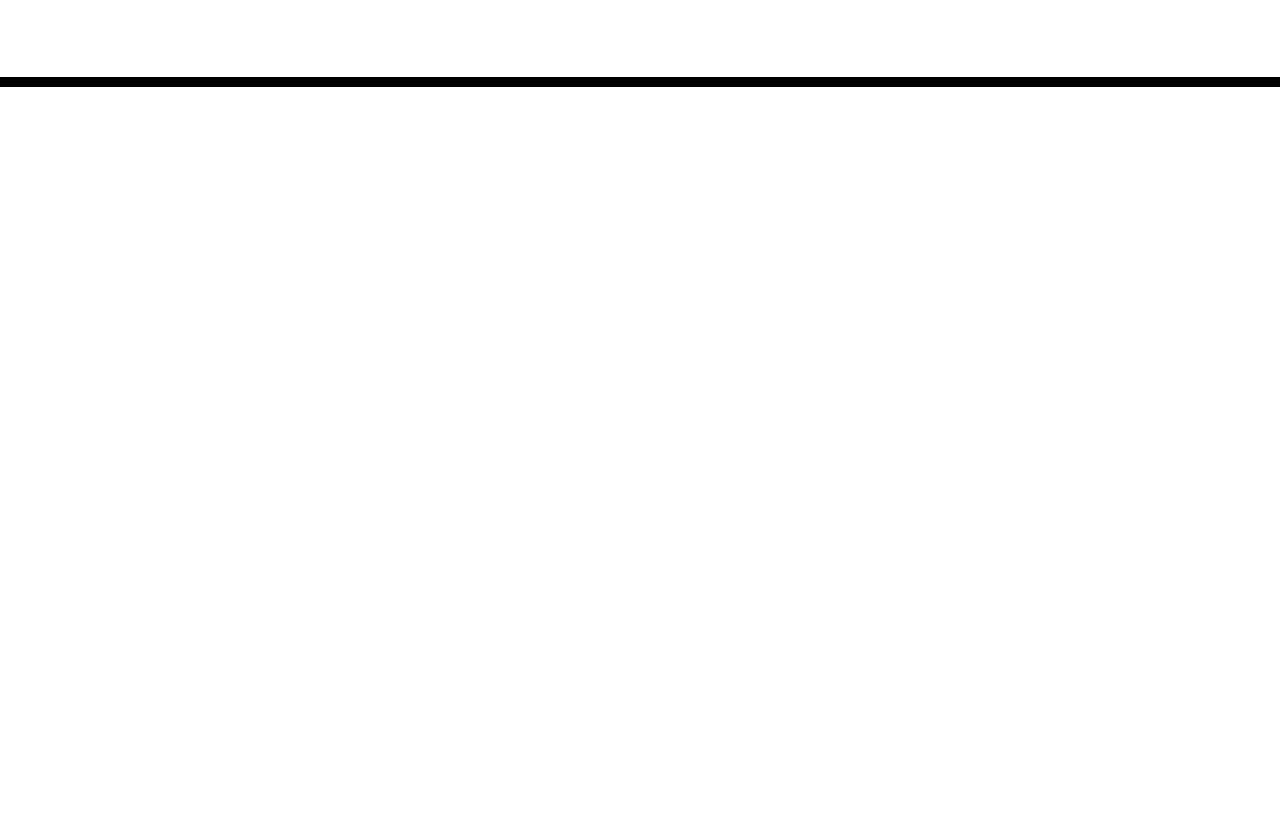
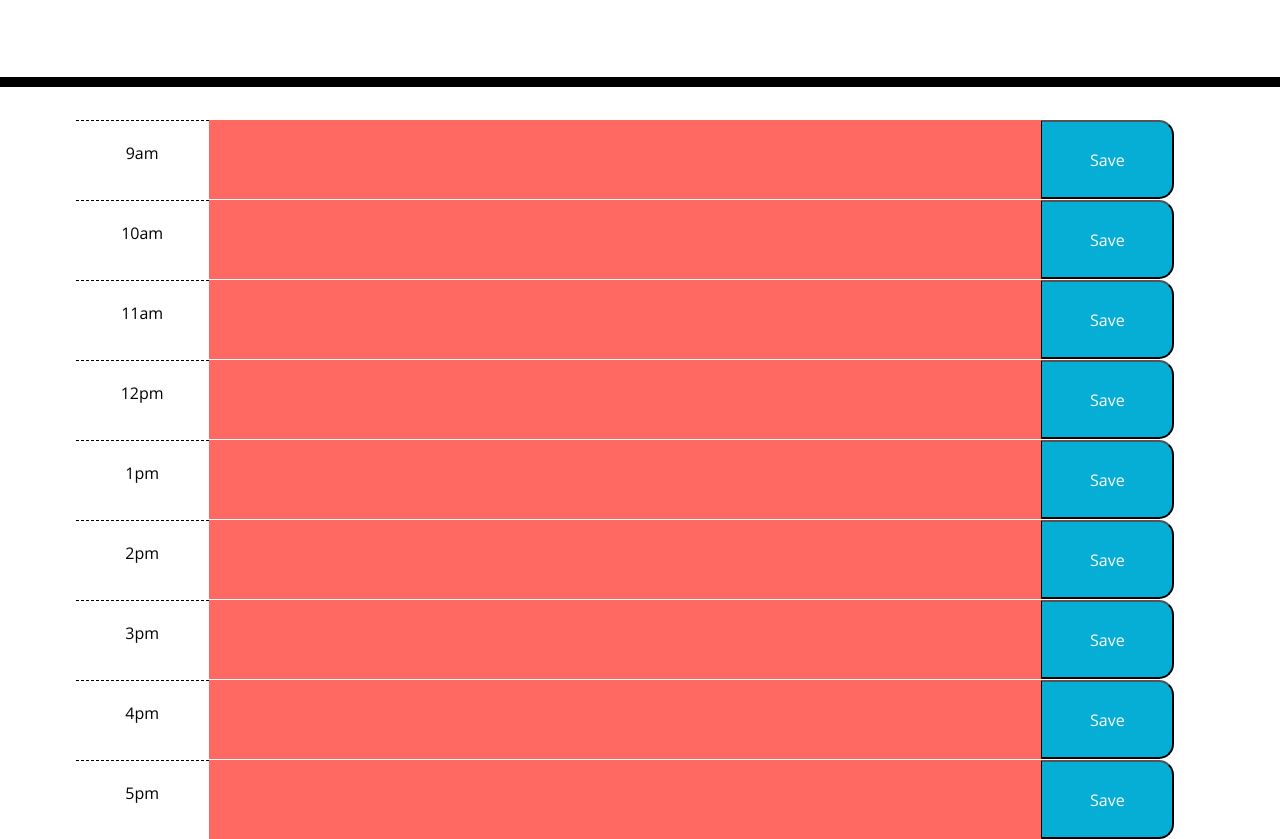
Before and after one commit to V1brance/work-day-planner, a plain HTML site: page Develop/index.html in a window 1280 px wide. Shown: the part 181-1020 px from the top of the page. Before the commit the page ends 800 px from the top, so only its background shows below. Drawn offline with nearby package versions, Linux system fonts and the light colour scheme.

Commit message:
Styled page using bootstrap, styling almost finished

```diff
--- a/Develop/index.html
+++ b/Develop/index.html
@@ -28,9 +28,52 @@
       <p class="lead">A simple calendar app for scheduling your work day</p>
       <p id="currentDay" class="lead"></p>
     </header>
-    <div class="container">
-      <!-- Timeblocks go here -->
-    </div>
+    <div class="container d-flex flex-column">
+      <div class="row timeslot d-flex w-100 justify-content-center align-content-stretch time-block">
+        <p class="hour pt-4" style="width:12%">9am</p>
+        <div class="present w-75"></div>
+        <button class='saveBtn' style="width:12%">Save</button>
+      </div>
+      <div class="row timeslot d-flex w-100 justify-content-center align-content-stretch time-block">
+        <p class="hour pt-4" style="width:12%">10am</p>
+        <div class="present w-75"></div>
+        <button class='saveBtn' style="width:12%">Save</button>
+      </div>
+      <div class="row timeslot d-flex w-100 justify-content-center align-content-stretch time-block">
+        <p class="hour pt-4" style="width:12%">11am</p>
+        <div class="present w-75"></div>
+        <button class='saveBtn' style="width:12%">Save</button>
+      </div>
+      <div class="row timeslot d-flex w-100 justify-content-center align-content-stretch time-block">
+        <p class="hour pt-4" style="width:12%">12pm</p>
+        <div class="present w-75"></div>
+        <button class='saveBtn' style="width:12%">Save</button>
+      </div>
+      <div class="row timeslot d-flex w-100 justify-content-center align-content-stretch time-block">
+        <p class="hour pt-4" style="width:12%">1pm</p>
+        <div class="present w-75"></div>
+        <button class='saveBtn' style="width:12%">Save</button>
+      </div>
+      <div class="row timeslot d-flex w-100 justify-content-center align-content-stretch time-block">
+        <p class="hour pt-4" style="width:12%">2pm</p>
+        <div class="present w-75"></div>
+        <button class='saveBtn' style="width:12%">Save</button>
+      </div>
+      <div class="row timeslot d-flex w-100 justify-content-center align-content-stretch time-block">
+        <p class="hour pt-4" style="width:12%">3pm</p>
+        <div class="present w-75"></div>
+        <button class='saveBtn' style="width:12%">Save</button>
+      </div>
+      <div class="row timeslot d-flex w-100 justify-content-center align-content-stretch time-block">
+        <p class="hour pt-4" style="width:12%">4pm</p>
+        <div class="present w-75"></div>
+        <button class='saveBtn' style="width:12%">Save</button>
+      </div>
+      <div class="row timeslot d-flex w-100 justify-content-center align-content-stretch time-block">
+        <p class="hour pt-4" style="width:12%">5pm</p>
+        <div class="present w-75"></div>
+        <button class='saveBtn' style="width:12%">Save</button>
+      </div>
 
     <script src="https://cdnjs.cloudflare.com/ajax/libs/jquery/3.2.1/jquery.min.js"></script>
     <script src="https://cdnjs.cloudflare.com/ajax/libs/moment.js/2.24.0/moment.min.js"></script>
```
